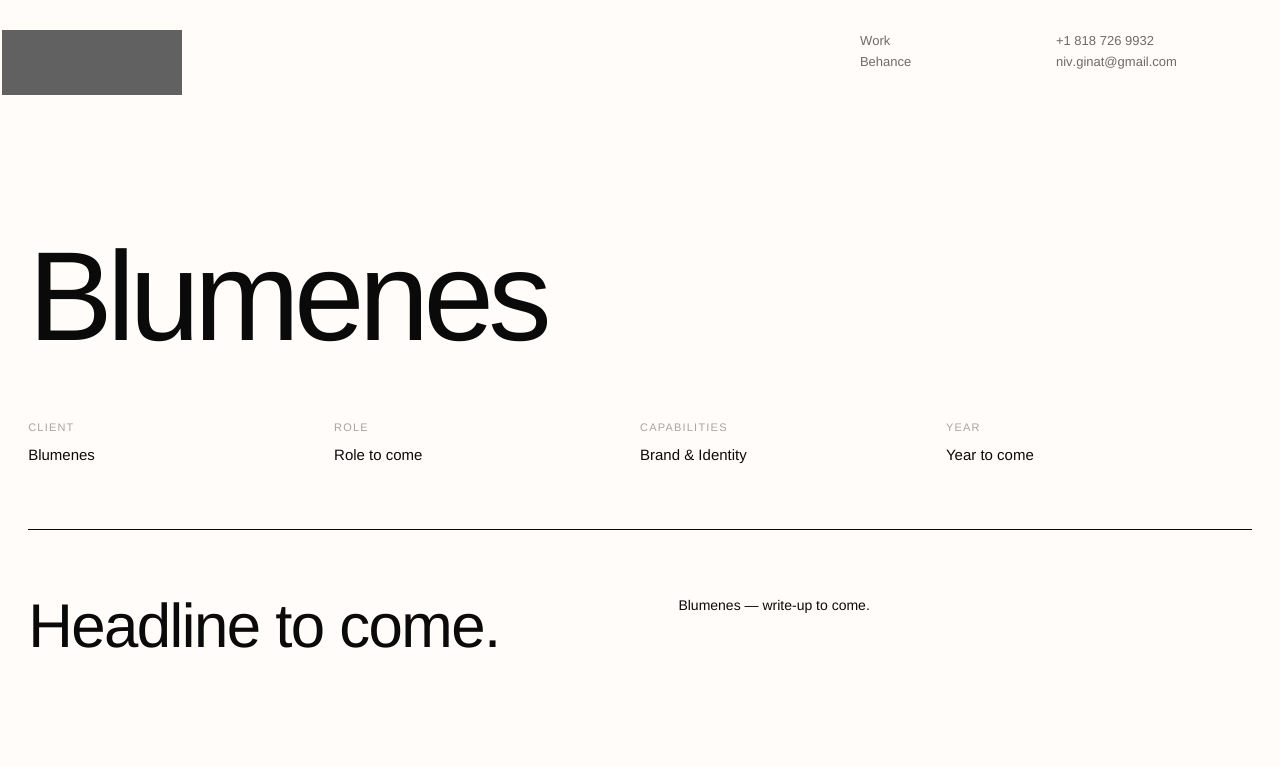
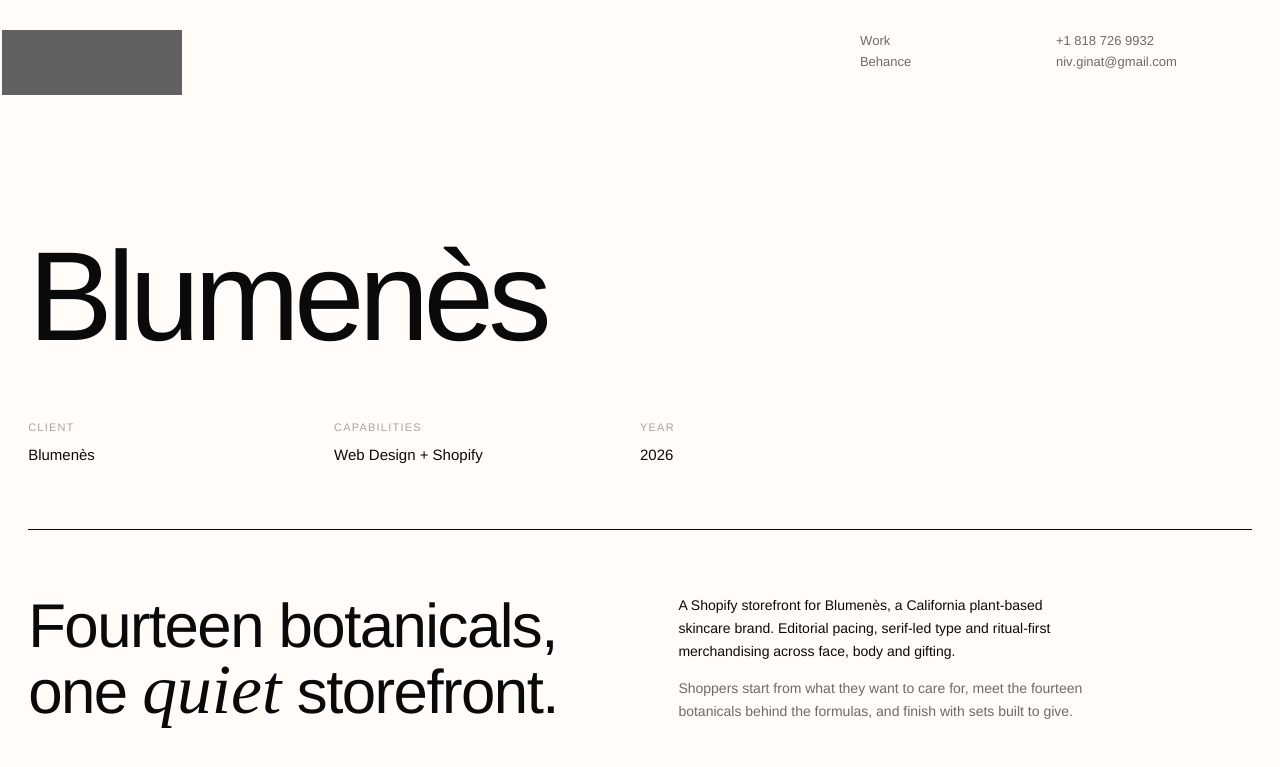
Before and after one commit to niv-ginat/niv-ginat, a Jekyll site: the page built from _projects/blumenes.html, in a window 1280 px wide and 900 px high. Shown: the top 767 px of the window. Built offline with Jekyll 4.4.1, drawn with Linux system fonts in a browser that asks for light colours; some web fonts are replaced; grey boxes are pictures that could not be loaded.

Commit message:
Blumenès goes live: MacBook scroll as the card and page video, write-up, homepage stills
- Card sits right after Felix and Drum Channel, paired with TellTail
- Partner group back on; Aubrey Kathryn stays hidden until its content is in
- Healthy Type moves up beside Milo + Petline and InstaVet goes half width so every row stays full

Co-Authored-By: Claude Opus 5.5 <noreply@anthropic.com>
Claude-Session: https://claude.ai/code/session_01DDVN51yEhfU4LQgf9QaZ5t

```diff
--- a/_config.yml
+++ b/_config.yml
@@ -74,7 +74,7 @@ clients:
 # with `group: <name>` in its front matter. false hides every project in the
 # group from the homepage grid (their pages still exist at their URLs).
 project_groups:
-  partner: false  # Blumenes, Aubrey Kathryn
+  partner: true   # Blumenes, Aubrey Kathryn
 
 # --- analytics -----------------------------------------------------------
 # Paste the GA4 Measurement ID here (looks like G-XXXXXXXXXX) and the tag
--- a/_projects/aubrey-kathryn.html
+++ b/_projects/aubrey-kathryn.html
@@ -8,6 +8,7 @@ col: "col-lg-6"
 # Partner work: shown or hidden together with project_groups.partner in _config.yml.
 group: partner
 # Placeholder: no thumb or images yet, so the card shows "artwork to come".
+hidden: true   # placeholder: hidden until its content is in
 temporary: true
 role: "Role to come"
 year: "Year to come"
--- a/_projects/blumenes.html
+++ b/_projects/blumenes.html
@@ -1,17 +1,25 @@
 ---
-title: "Blumenes"
-headline: "Headline to come."
-capabilities: "Brand & Identity"
-categories: [branding]
-order: 26
+title: "Blumenès"
+headline: "Fourteen botanicals, one <em>quiet</em> storefront."
+client: "Blumenès"
+capabilities: "Web Design + Shopify"
+categories: [ux_ui, branding]
+order: 2.4   # right after Felix and Drum Channel
 col: "col-lg-6"
 # Partner work: shown or hidden together with project_groups.partner in _config.yml.
 group: partner
-# Placeholder: no thumb or images yet, so the card shows "artwork to come".
-temporary: true
-role: "Role to come"
-year: "Year to come"
+thumb: "/images/thumbnails/blumenes-thumbnail.webp"
+# The MacBook scroll runs on the home-grid card and opens the case study.
+thumb_video: "/video/blumenes-macbook-scroll.mp4"
+hero_video: "/video/blumenes-macbook-scroll.mp4"
+hero_video_alt: "The Blumenès homepage scrolling on a MacBook: hero, best sellers, shop by concern, ingredients, ritual sets, journal and footer"
+image_dir: "/images/blumenes/"
+year: "2026"
 ---
 <p>
-  Blumenes — write-up to come.
+  A Shopify storefront for Blumenès, a California plant-based skincare brand. Editorial pacing, serif-led type and ritual-first merchandising across face, body and gifting.
 </p>
+
+<p>
+  Shoppers start from what they want to care for, meet the fourteen botanicals behind the formulas, and finish with sets built to give.
+</p>
--- a/_projects/instavet.html
+++ b/_projects/instavet.html
@@ -5,7 +5,7 @@ client: "InstaVet Urgent Care"
 capabilities: "Environmental Graphics"
 categories: [branding, print]
 order: 25
-col: "col-lg-12"
+col: "col-lg-6"   # half width so it closes the last row beside Aloha Nata + The Authenique
 role: "Window Graphics"
 thumb: "/images/thumbnails/instavet-thumbnail.webp"
 image_dir: "/images/instavet/"
--- a/_projects/typographic-fruit.html
+++ b/_projects/typographic-fruit.html
@@ -3,7 +3,7 @@ title: "Healthy Type"
 headline: "Making fruit and vegetables worth <em>reading</em>."
 capabilities: "Print"
 categories: [print]
-order: 10
+order: 8.5   # pairs with Milo + Petline now Blumenès sits up top
 col: "col-lg-3"
 thumb: "/images/thumbnails/fruit_thumbnail.webp"
 cover: "/images/typographic-fruit/typographic-fruit-cover.webp"
```
Also changed, not shown: images/blumenes/blumenes-01-shop-by-concern.webp (added), images/blumenes/blumenes-02-ingredients.webp (added), images/blumenes/blumenes-03-rituals-banner.webp (added), images/blumenes/blumenes-04-ritual-sets.webp (added), images/blumenes/blumenes-05-signature-formula.webp (added), images/thumbnails/blumenes-thumbnail.webp (added), 1 other file.
